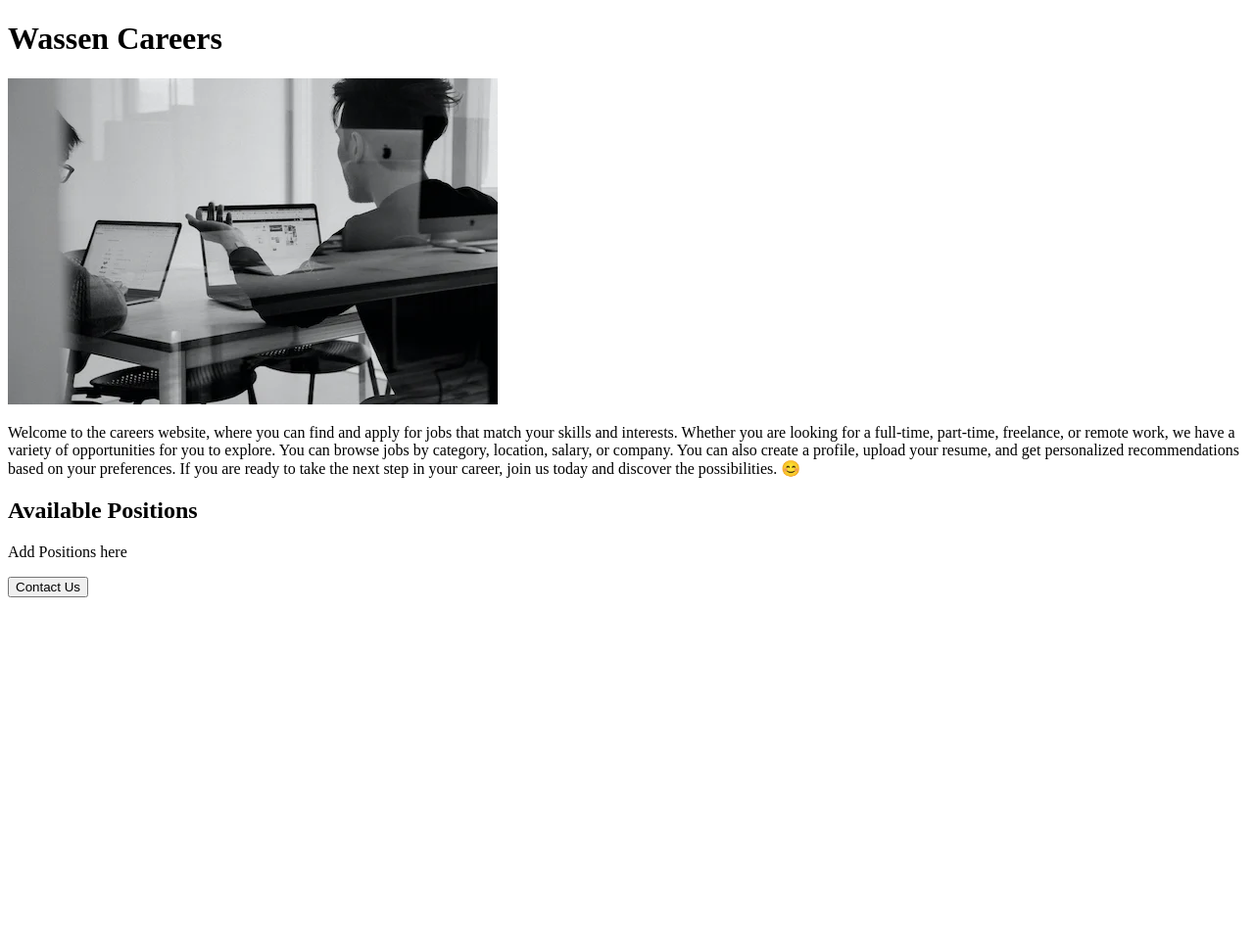
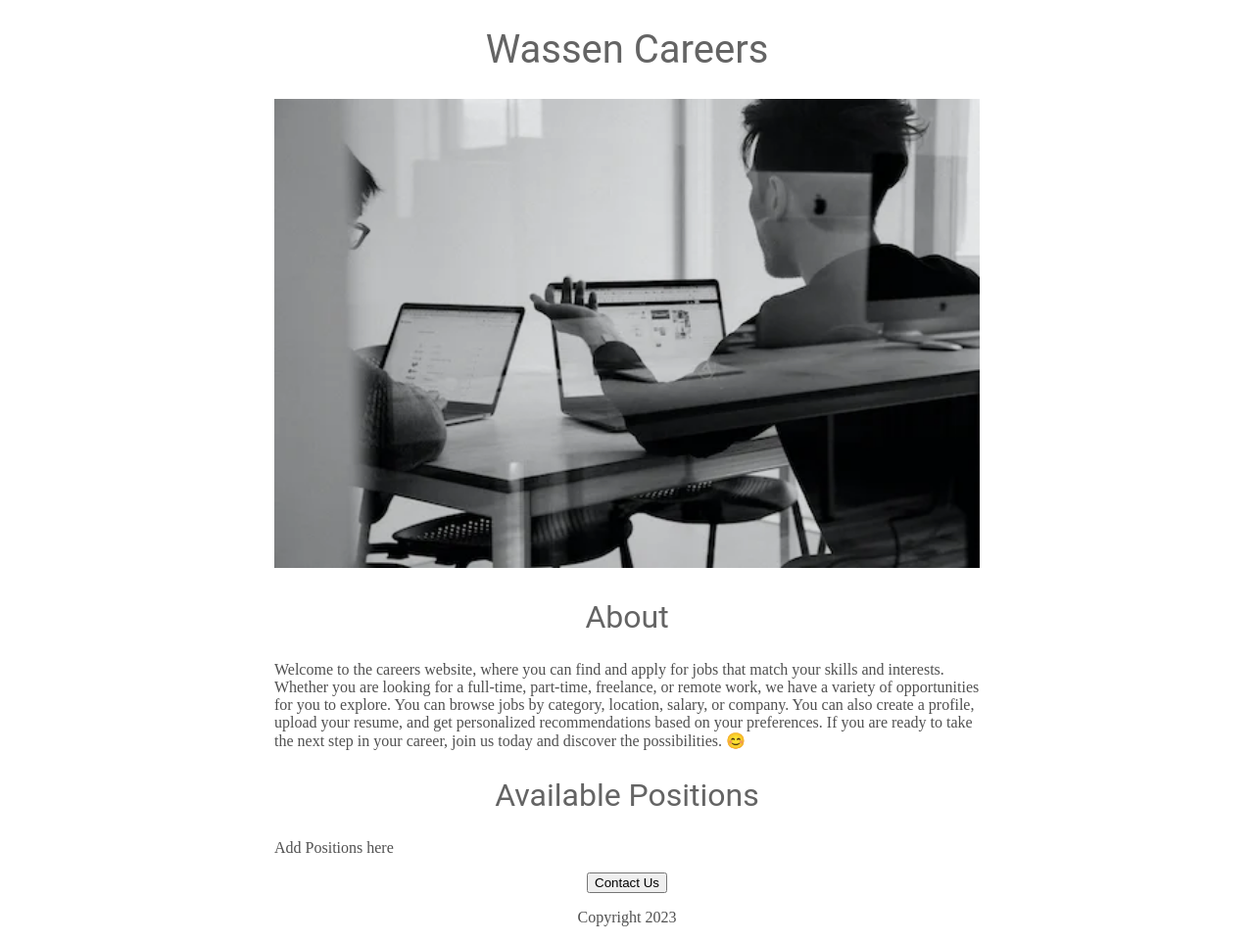
Before and after one commit to WASENIER/The-Diversity-Magazine, a Python web app: template templates/home.html in a window 1280 px wide. Shown: the whole page at 98% size. Before the commit the page ends 610 px from the top, so only its background shows below. Run offline with Jinja, Linux system fonts and the light colour scheme; the template is opened without the code that fills it, so the values that code supplies are empty.

Commit message:
used css to style page

```diff
--- a/templates/home.html
+++ b/templates/home.html
@@ -2,16 +2,35 @@
 <html>
   <head>
     <title>Wassen Careers</title>
-    <!-- Other metadata and external resources -->
+<style>
+
+h1{font-size: 40px; font-family:Roboto; font-weight: normal; color: rgb(100,100,100); text-align: center;}
+
+h2{font-family: Roboto; font-size:32px; color: rgb(100,100,100); text-align: center; font-weight: normal;}
+
+.bodytext{font-family; roboto; color:rgb(80,80,80);}
+
+#banner{width: 100%; height: 100%; object-fit: cover;}
+
+#container{max-width:720px; margin: 0 auto 0 auto; }
+</style>
   </head>
   <body>
+    <div id="container">
 
     <h1>Wassen Careers</h1>
-    <img src="https://wassen-careers-website--wasenier.repl.co/static/banner.jpg" width= auto height= auto>
-<p>Welcome to the careers website, where you can find and apply for jobs that match your skills and interests. Whether you are looking for a full-time, part-time, freelance, or remote work, we have a variety of opportunities for you to explore. You can browse jobs by category, location, salary, or company. You can also create a profile, upload your resume, and get personalized recommendations based on your preferences. If you are ready to take the next step in your career, join us today and discover the possibilities. 😊</p>
+    <img id="banner" src="https://wassen-careers-website--wasenier.repl.co/static/banner.jpg">
+    <h2>About</h2>
+<p class="bodytext">Welcome to the careers website, where you can find and apply for jobs that match your skills and interests. Whether you are looking for a full-time, part-time, freelance, or remote work, we have a variety of opportunities for you to explore. You can browse jobs by category, location, salary, or company. You can also create a profile, upload your resume, and get personalized recommendations based on your preferences. If you are ready to take the next step in your career, join us today and discover the possibilities. 😊</p>
 
     <h2>Available Positions</h2>
-    <p>Add Positions here</p>
+    <p class="bodytext">Add Positions here</p>
+
+      <div style="text-align:center;">
     <button>Contact Us</button>
+      <p class="bodytext">Copyright 2023</p>
+      </div>
+
+      </div>
   </body>
 </html>
```
